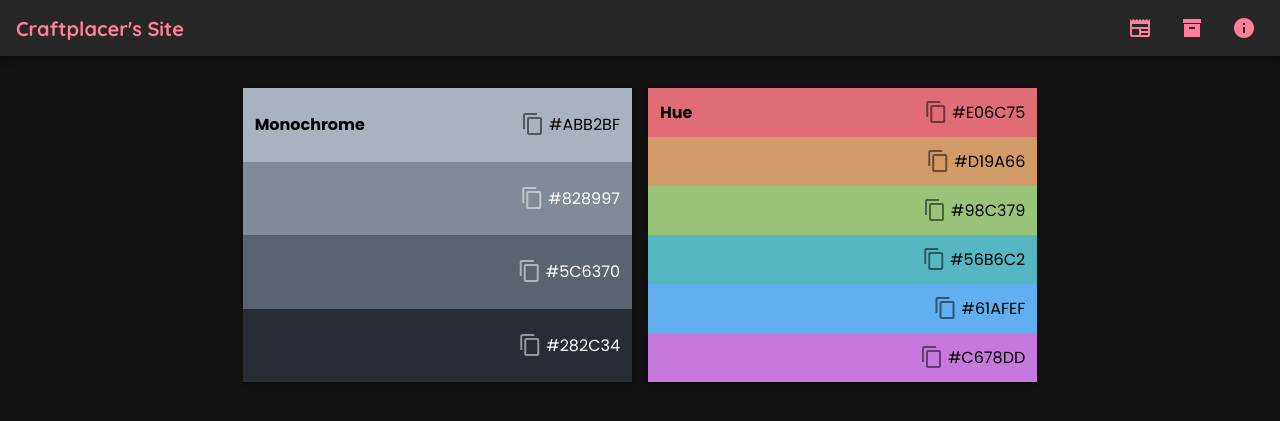
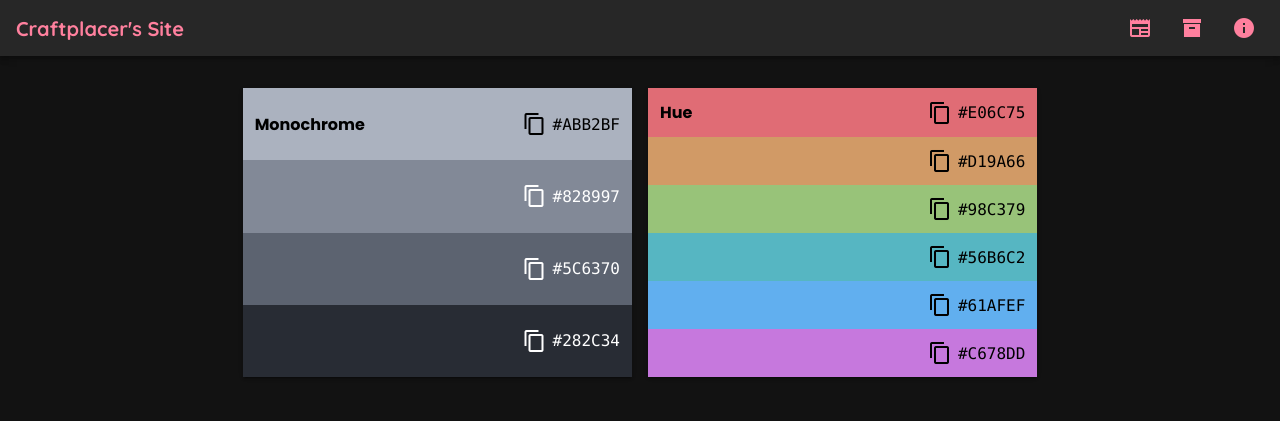
Before and after one commit to Craftplacer/craftplacer.github.io, a Jekyll site: the page built from palettes/one-dark.html, in a window 1280 px wide. Shown: the top 421 px of the page. Built offline with Jekyll 4.4.1, drawn with Linux system fonts in a browser that asks for light colours.

Commit message:
Improve palette styles

```diff
--- a/_sass/craft/palettes.scss
+++ b/_sass/craft/palettes.scss
@@ -11,6 +11,8 @@
 	align-items: center;
 	height: 100%;
 }
+
+
 .palette-shade--dark { @extend .palette-shade; }
 .palette-shade--main { @extend .palette-shade; }
 .palette-shade--light { @extend .palette-shade; }
@@ -19,14 +21,15 @@
 	width: -webkit-fill-available;
 	width: -moz-available;
 }
-.palette-color__code { display: flex; }
-a.palette-color__code { color: inherit; }
-.mdi.palette-color__code {
-	line-height: inherit;
-	font-size: inherit;
+.palette-color__code {
+	display: flex;
+	align-items: center;
+	font-family: $nya-code--font;
+}
+a.palette-color__code {
+	color: inherit;
+}
 
-	&:before {
-		opacity: .5;
-		margin-right: 4px;
-	}
+.palette--copy-icon:before {
+	margin-right: 6px;
 }
```
